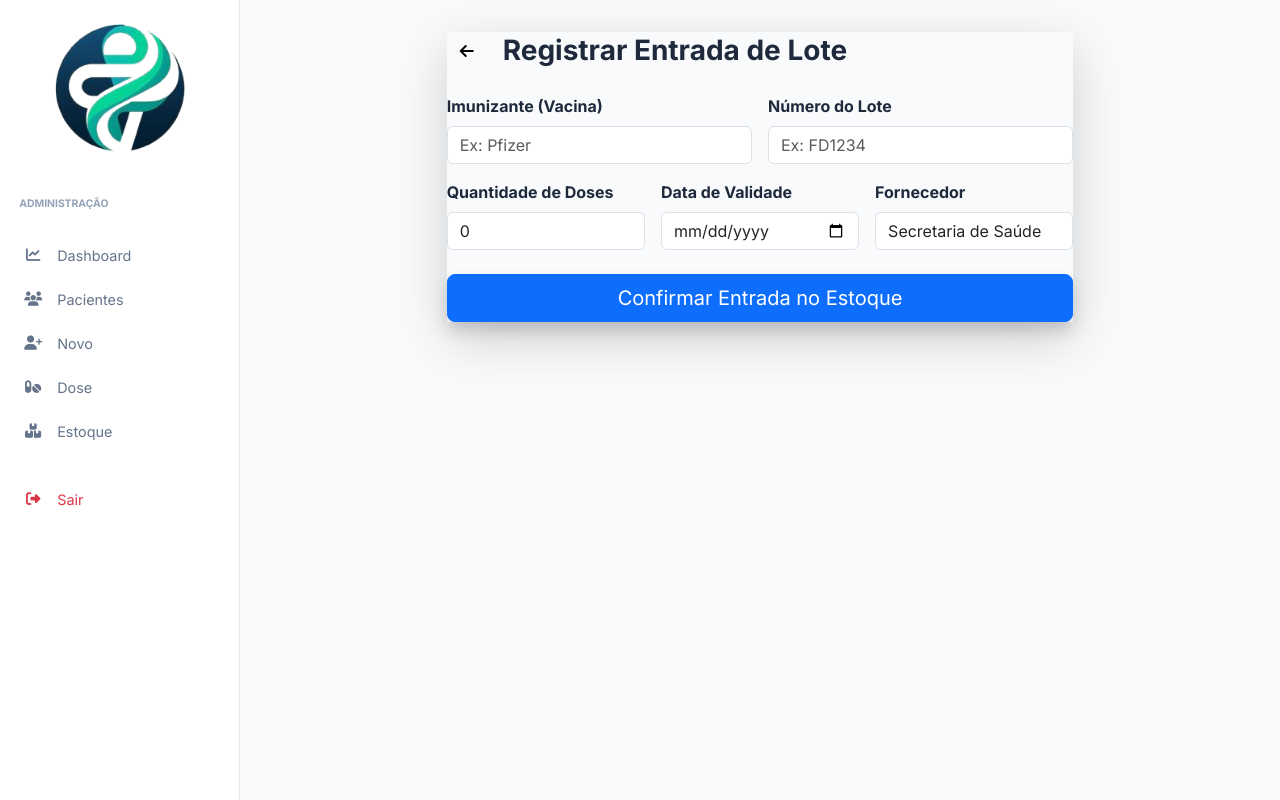
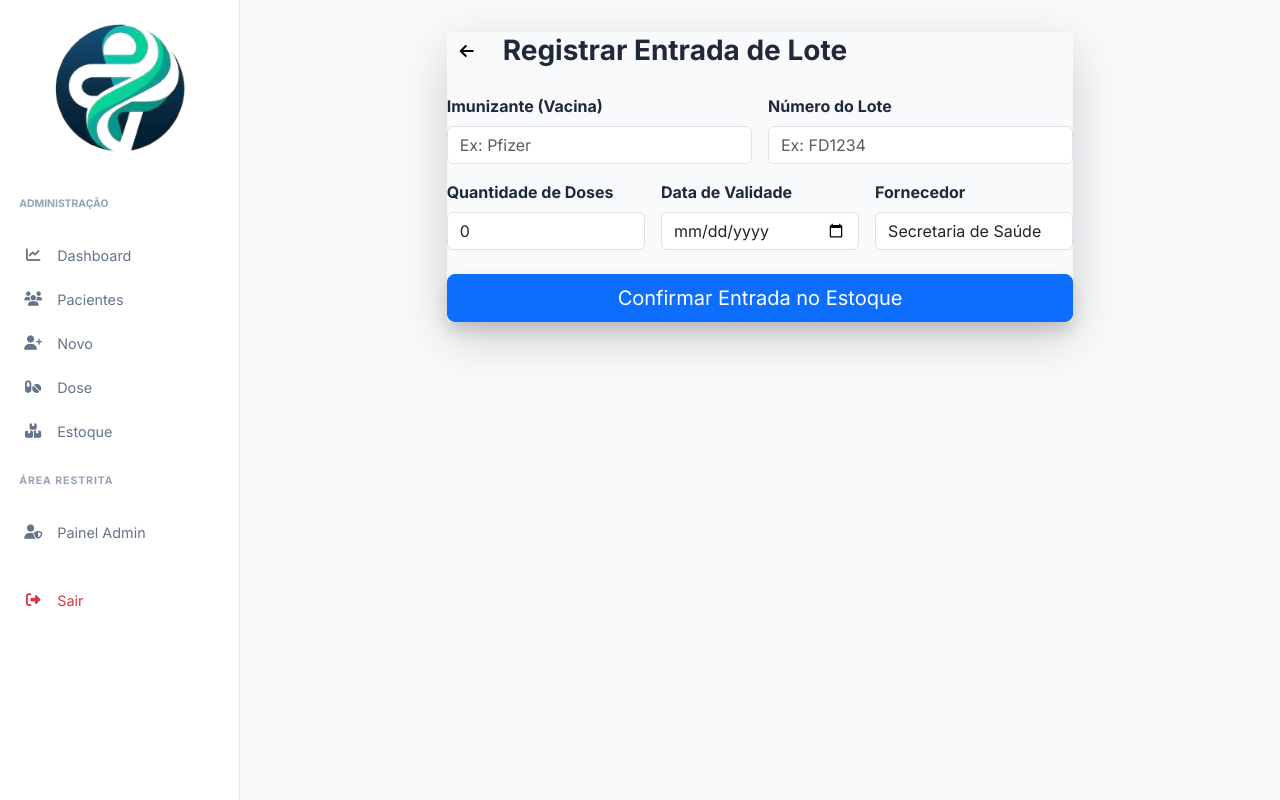
Before and after one commit to jvtrem7/sistema-vacina, a Django app: page /estoque/novo/ in a window 1280 px wide. Run offline with Django 5.2, Linux system fonts and the light colour scheme; the visitor is signed in with stand-in values (Sample User, id 1).

Commit message:
ajustando admin

```diff
--- a/vacinas/templates/vacinas/base.html
+++ b/vacinas/templates/vacinas/base.html
@@ -104,6 +104,12 @@
                 <a class="nav-link {% if request.resolver_match.url_name == 'cadastrar_paciente' %}active{% endif %}" href="{% url 'cadastrar_paciente' %}"><i class="fas fa-user-plus"></i> Novo</a>
                 <a class="nav-link {% if request.resolver_match.url_name == 'registrar_dose' %}active{% endif %}" href="{% url 'registrar_dose' %}"><i class="fas fa-pills"></i> Dose</a>
                 <a class="nav-link {% if request.resolver_match.url_name == 'listar_estoque' %}active{% endif %}" href="{% url 'listar_estoque' %}"><i class="fas fa-boxes"></i> Estoque</a>
+                <!-- Seção de Área Restrita -->
+            <p class="menu-header" style="padding: 1.2rem 1.2rem 0.4rem; text-transform: uppercase; font-size: 0.65rem; font-weight: 700; color: #94a3b8; letter-spacing: 1px;">Área Restrita</p>
+                <a class="nav-link" href="/admin">
+            <i class="fas fa-user-shield" style="width: 28px; text-align: center; margin-right: 10px;"></i>
+                <span>Painel Admin</span>
+                </a>
                 <a class="nav-link text-danger mt-4" href="#" onclick="event.preventDefault(); document.getElementById('logout-form').submit();"><i class="fas fa-sign-out-alt"></i> Sair</a>
             {% else %}
                 <p class="menu-header" style="padding: 1.2rem 1.2rem 0.4rem; text-transform: uppercase; font-size: 0.65rem; font-weight: 700; color: #94a3b8;">Portal</p>
```
